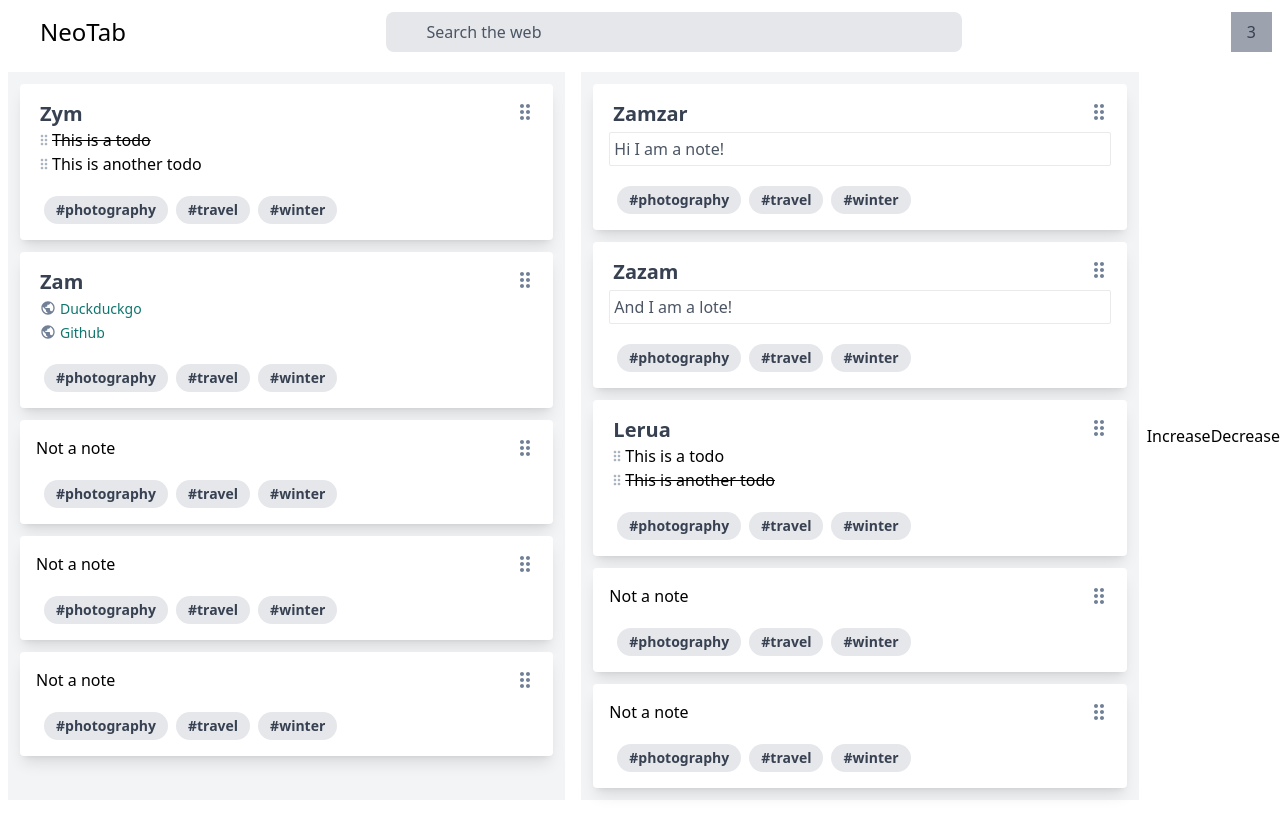
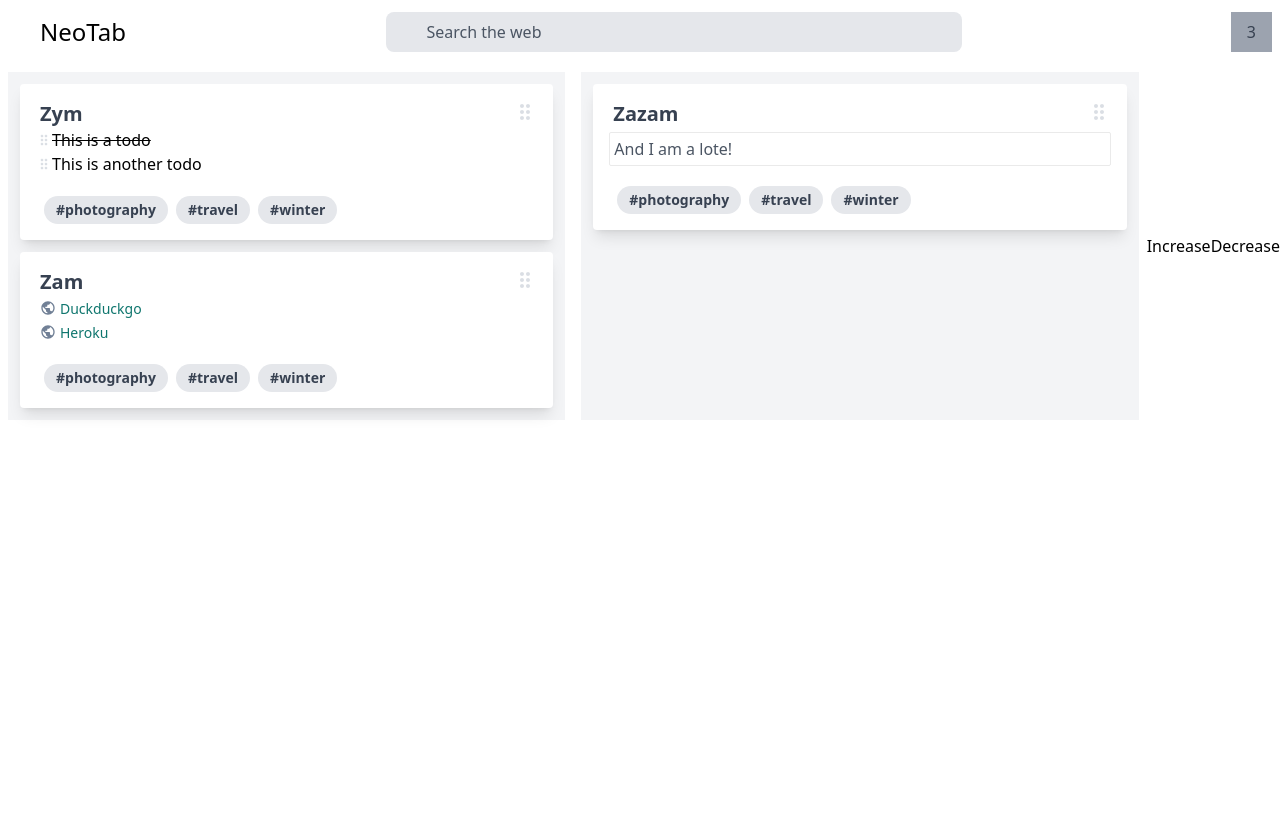
Before and after one commit to sarbikbetal/neotab, a Vue app: page / in a window 1280 px wide. After the commit the page ends 800 px from the top, so only its background shows below. Built offline with nearby package versions, Linux system fonts and the light colour scheme.

Commit message:
Added vuex, note state synced.

```diff
--- a/package.json
+++ b/package.json
@@ -9,7 +9,8 @@
   "dependencies": {
     "register-service-worker": "^1.7.1",
     "vue": "^2.6.11",
-    "vuedraggable": "^2.24.0"
+    "vuedraggable": "^2.24.0",
+    "vuex": "^3.5.1"
   },
   "devDependencies": {
     "@vue/cli-plugin-pwa": "~4.4.0",
--- a/src/components/Board.vue
+++ b/src/components/Board.vue
@@ -1,8 +1,8 @@
 <template>
   <div class="md:flex mb-4">
-    <column v-for="(col, i) in cols" :key="col">
+    <column v-for="(col, i) in columns" :key="col">
       <draggable
-        v-model="arr[i]"
+        v-model="data[i]"
         group="columns"
         @start="drag=true"
         @end="drag=false"
@@ -12,8 +12,9 @@
       >
         <transition-group name="list" tag="div" class="h-full">
           <card
-            v-for="element in arr[i]"
+            v-for="element in data[i]"
             :key="element.id"
+            :cardId="element.id"
             :type="element.type"
             :title="element.title"
             :text="element.text"
@@ -32,6 +33,7 @@
 import draggable from "vuedraggable";
 import column from "@/components/Column";
 import card from "@/components/Card";
+import { mapState } from "vuex";
 
 export default {
   name: "board",
@@ -40,63 +42,18 @@ export default {
     column,
     card
   },
-  data: function() {
-    return {
-      arr: [
-        [
-          {
-            id: 1,
-            type: "todo",
-            title: "Zym",
-            body: [
-              { id: 1, text: "This is a todo", done: true },
-              { id: 2, text: "This is another todo", done: false }
-            ]
-          },
-          {
-            id: 2,
-            type: "bookmark",
-            title: "Zam",
-            body: [
-              { id: 1, title: "Duckduckgo", url: "https://duckduckgo.com" },
-              { id: 2, title: "Github", url: "https://dashboard.heroku.com/apps" }
-            ]
-          },
-          { id: 3, title: "Leka" },
-          { id: 4, title: "Lula" },
-          { id: 5, title: "Lalafazam" }
-        ],
-        [
-          { id: 6, type: "note", title: "Zamzar", text: "Hi I am a note!" },
-          { id: 7, type: "note", title: "Zazam", text: "And I am a lote!" },
-          {
-            id: 8,
-            type: "todo",
-            title: "Lerua",
-            body: [
-              { id: 3, text: "This is a todo", done: false },
-              { id: 4, text: "This is another todo", done: true }
-            ]
-          },
-          { id: 9, title: "Lu4la" },
-          { id: 10, title: "Lala5fazam" }
-        ]
-      ],
-      cols: [0, 1]
-    };
+  computed: {
+    ...mapState({
+      data: "cardData",
+      columns: "columns"
+    })
   },
   methods: {
     inc() {
-      if (this.cols.length < 5) {
-        this.cols.push(this.cols.length);
-        this.arr.push([]);
-      }
+      this.$store.commit("increaseCols");
     },
     dec() {
-      if (this.cols.length > 2) {
-        this.cols.pop();
-        this.arr.pop();
-      }
+      this.$store.commit("decreaseCols");
     }
   }
 };
--- a/src/components/Bookmark.vue
+++ b/src/components/Bookmark.vue
@@ -1,12 +1,5 @@
 <template>
   <div>
-    <p
-      @keydown.enter="focusOut"
-      @dblclick="makeEditable"
-      @blur="updateTitle"
-      spellcheck="false"
-      class="title font-bold text-xl rounded-sm mr-8 px-1 text-gray-700 appearance-none focus:outline-none focus:bg-gray-200"
-    >{{titleData}}</p>
     <draggable
       v-model="links"
       group="links"
@@ -33,33 +26,20 @@ export default {
     draggable
   },
   props: {
-    title: String,
     body: Array
   },
   data: function() {
     return {
-      titleData: this.title,
       links: this.body
     };
   },
   methods: {
-    focusOut(e) {
-      e.target.blur();
-      this.removeEditable(e);
-    },
-    updateTitle(e) {
-      this.titleData = e.target.innerText;
-    },
-    makeEditable(e) {
-      e.target.contentEditable = true;
-      e.target.focus();
-    },
-    removeEditable(e) {
-      e.target.contentEditable = false;
-    },
     getFavicon(url) {
       let siteUrl = new URL(url);
-      return siteUrl.origin + "/favicon.ico";
+      return (
+        "https://s2.googleusercontent.com/s2/favicons?domain_url=" +
+        siteUrl.origin
+      );
     },
     loadDefault(e) {
       e.target.src = "./img/icons/public.svg";
@@ -69,10 +49,6 @@ export default {
 </script>
 
 <style>
-p.title {
-  transition: all 200ms ease-out;
-  text-decoration: none;
-}
 .link {
   @apply pl-1;
   @apply text-sm;
--- a/src/components/Card.vue
+++ b/src/components/Card.vue
@@ -1,43 +1,75 @@
 <template>
-    <div class=" rounded overflow-hidden shadow-lg m-3 bg-white">
+  <div class="rounded overflow-hidden shadow-lg m-3 bg-white">
     <div class="p-4">
-        <i class="handle" />
-        <note v-if="type=='note'" :title="title" :body="text"/>
-        <todo v-else-if="type=='todo'" :title="title" :body="body"/>
-        <bookmark v-else-if="type=='bookmark'" :title="title" :body="body"/>
+      <i class="handle opacity-25 hover:opacity-100" />
+      <p
+        @keydown.enter="focusOut"
+        @dblclick="makeEditable"
+        @blur="updateTitle"
+        spellcheck="false"
+        class="title font-bold text-xl rounded-sm mr-8 px-1 text-gray-700 appearance-none focus:outline-none focus:bg-gray-200"
+      >{{title}}</p>
+      <note v-if="type=='note'" :body="text" :cardId="cardId" />
+      <todo v-else-if="type=='todo'" :body="body" :cardId="cardId" />
+      <bookmark v-else-if="type=='bookmark'" :body="body" :cardId="cardId" />
       <p v-else>Not a note</p>
     </div>
     <div class="px-6 pb-4 pt-1">
-        <span class="inline-block bg-gray-200 rounded-full px-3 py-1 text-sm font-semibold text-gray-700 mr-2">#photography</span>
-        <span class="inline-block bg-gray-200 rounded-full px-3 py-1 text-sm font-semibold text-gray-700 mr-2">#travel</span>
-        <span class="inline-block bg-gray-200 rounded-full px-3 py-1 text-sm font-semibold text-gray-700">#winter</span>
+      <span
+        class="inline-block bg-gray-200 rounded-full px-3 py-1 text-sm font-semibold text-gray-700 mr-2"
+      >#photography</span>
+      <span
+        class="inline-block bg-gray-200 rounded-full px-3 py-1 text-sm font-semibold text-gray-700 mr-2"
+      >#travel</span>
+      <span
+        class="inline-block bg-gray-200 rounded-full px-3 py-1 text-sm font-semibold text-gray-700"
+      >#winter</span>
     </div>
   </div>
 </template>
 
 <script>
-import note from '@/components/Note'
-import todo from '@/components/Todo'
-import bookmark from '@/components/Bookmark'
+import note from "@/components/Note";
+import todo from "@/components/Todo";
+import bookmark from "@/components/Bookmark";
 export default {
   name: "card",
   props: {
+    cardId: Number,
     type: String,
     title: String,
     text: String,
-    body: Array,
+    body: Array
   },
   components: {
     note,
     todo,
     bookmark
+  },
+  methods: {
+    focusOut(e) {
+      e.target.blur();
+    },
+    updateTitle(e) {
+      this.removeEditable(e);
+      this.$store.commit("updateTitle", {
+        id: this.cardId,
+        title: e.target.innerText
+      });
+    },
+    makeEditable(e) {
+      e.target.contentEditable = true;
+      e.target.focus();
+    },
+    removeEditable(e) {
+      e.target.contentEditable = false;
     }
   }
+};
 </script>
 
-<style>
-
-.handle{
+<style scoped>
+.handle {
   float: right;
   cursor: move;
   height: 24px;
@@ -45,4 +77,9 @@ export default {
   background: no-repeat url("/img/icons/drag_indicator.svg");
   background-size: 24px 24px;
 }
+
+p.title {
+  transition: all 200ms ease-out;
+  text-decoration: none;
+}
 </style>
--- a/src/components/Note.vue
+++ b/src/components/Note.vue
@@ -1,19 +1,12 @@
 <template>
   <div>
-    <p
-      @keydown.enter="focusOut"
-      @dblclick="makeEditable"
-      @blur="updateTitle"
-      spellcheck="false"
-      class="title font-bold text-xl rounded-sm mr-8 px-1 text-gray-700 appearance-none focus:outline-none focus:bg-gray-200"
-    >{{titleData}}</p>
     <p
       @keydown.enter="focusOut"
       @dblclick="makeEditable"
       @blur="updateNote"
       spellcheck="false"
       class="note p-1 mt-1 rounded-sm focus:outline-none focus:bg-gray-200"
-    >{{noteData}}</p>
+    >{{body}}</p>
   </div>
 </template>
 
@@ -21,25 +14,24 @@
 export default {
   name: "note",
   props: {
-    title: String,
+    cardId: Number,
     body: String
   },
   data: function() {
     return {
-      titleData: this.title,
-      noteData: this.body || "Click here to add something.."
+      noteData: this.body
     };
   },
   methods: {
     focusOut(e) {
       e.target.blur();
-      this.removeEditable(e);
-    },
-    updateTitle(e) {
-      this.titleData = e.target.innerText;
     },
     updateNote(e) {
-      this.noteData = e.target.innerText;
+      this.removeEditable(e);
+      this.$store.commit("updateNote", {
+        id: this.cardId,
+        note: e.target.innerText
+      });
     },
     makeEditable(e) {
       e.target.contentEditable = true;
@@ -53,14 +45,10 @@ export default {
 </script>
 
 <style scoped>
-p {
-  transition: all 200ms ease-out;
-  text-decoration: none;
-}
-
 .note {
   @apply text-gray-600;
   @apply text-base;
+  min-height: 34px;
   appearance: none;
   border: solid #bebebe52 1px;
 }
--- a/src/components/Todo.vue
+++ b/src/components/Todo.vue
@@ -1,12 +1,5 @@
 <template>
   <div>
-    <p
-      @keydown.enter="focusOut"
-      @dblclick="makeEditable"
-      @blur="updateTitle"
-      spellcheck="false"
-      class="title font-bold text-xl rounded-sm mr-8 px-1 text-gray-700 appearance-none focus:outline-none focus:bg-gray-200"
-    >{{titleData}}</p>
     <draggable
       v-model="todoList"
       group="todos"
@@ -17,7 +10,7 @@
     >
       <transition-group name="todo" tag="div">
         <div v-for="todo in todoList" :key="todo.id">
-          <i class="todo-handle" />
+          <i class="todo-handle opacity-25 hover:opacity-75" />
           <p :class="todo.done ? 'line-through' : 'no-underline'" class="todo">{{todo.text}}</p>
         </div>
       </transition-group>
@@ -33,39 +26,17 @@ export default {
     draggable
   },
   props: {
-    title: String,
     body: Array
   },
   data: function() {
     return {
-      titleData: this.title,
       todoList: this.body
     };
   },
-  methods: {
-    focusOut(e) {
-      e.target.blur();
-      this.removeEditable(e);
-    },
-    updateTitle(e) {
-      this.titleData = e.target.innerText;
-    },
-    makeEditable(e) {
-      e.target.contentEditable = true;
-      e.target.focus();
-    },
-    removeEditable(e) {
-      e.target.contentEditable = false;
-    }
-  }
 };
 </script>
 
 <style>
-p.title {
-  transition: all 200ms ease-out;
-  text-decoration: none;
-}
 .todo {
   @apply pl-4;
 }
@@ -86,7 +57,6 @@ p.title {
   float: left;
   cursor: move;
   margin: 4px 0;
-  opacity: 0.6;
   height: 16px;
   width: 16px;
   background: no-repeat url("/img/icons/drag_indicator.svg");
--- a/src/main.js
+++ b/src/main.js
@@ -1,10 +1,12 @@
 import Vue from 'vue'
 import App from './App.vue'
+import store from './store'
 import './registerServiceWorker'
 import './assets/tailwind.css'
 
 Vue.config.productionTip = false
 
 new Vue({
-  render: function (h) { return h(App) },
+  store,
+  render: (h) => h(App),
 }).$mount('#app')
--- /dev/null
+++ b/src/store/index.js
@@ -0,0 +1,67 @@
+import Vuex, { Store } from 'vuex';
+import Vue from 'vue';
+
+Vue.use(Vuex);
+
+export default new Store({
+    state: {
+        cardData: [
+            [
+                {
+                    id: 1,
+                    type: "todo",
+                    title: "Zym",
+                    body: [
+                        { id: 1, text: "This is a todo", done: true },
+                        { id: 2, text: "This is another todo", done: false }
+                    ]
+                },
+                {
+                    id: 2,
+                    type: "bookmark",
+                    title: "Zam",
+                    body: [
+                        { id: 1, title: "Duckduckgo", url: "https://duckduckgo.com" },
+                        { id: 2, title: "Heroku", url: "https://dashboard.heroku.com/apps" }
+                    ]
+                }
+            ],
+            [
+                { id: 7, type: "note", title: "Zazam", text: "And I am a lote!" },
+            ]
+        ],
+        columns: [0, 1]
+    },
+    mutations: {
+        increaseCols(state) {
+            if (state.columns.length < 5)
+                state.columns.push(state.columns.length);
+            if (state.cardData.length < 5)
+                state.cardData.push([]);
+
+        },
+        decreaseCols(state) {
+            if (state.columns.length > 2) {
+                state.columns.pop();
+            }
+        },
+        updateTitle(state, { id, title }) {
+            for (let i = 0; i < state.cardData.length; i++) {
+                const cards = state.cardData[i];
+                let cardIndex = cards.findIndex(card => card.id == id);
+                if (cardIndex != -1) {
+                    return state.cardData[i][cardIndex].title = title;
+                }
+            }
+        },
+        updateNote(state, { id, note }) {
+            for (let i = 0; i < state.cardData.length; i++) {
+                const cards = state.cardData[i];
+                let cardIndex = cards.findIndex(card => card.id == id);
+                if (cardIndex != -1) {
+                    return state.cardData[i][cardIndex].text = note;
+                }
+            }
+        }
+    }
+})
```
Also changed, not shown: 1 other file (tests, documents, lock files or other folders). Lines whose indentation alone changed are shown as unchanged.
